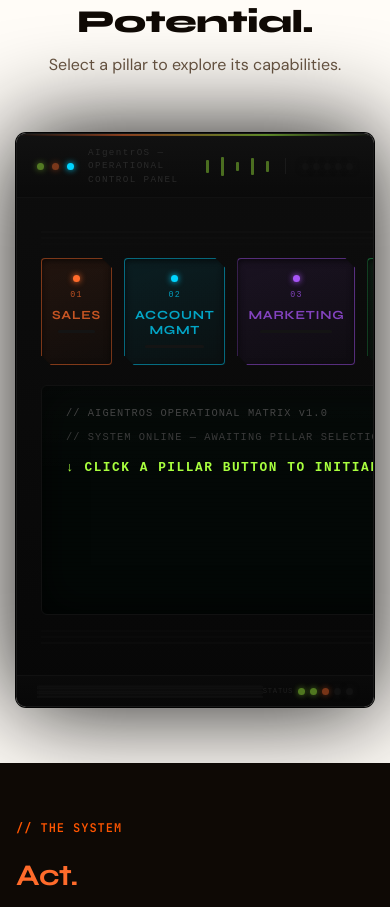
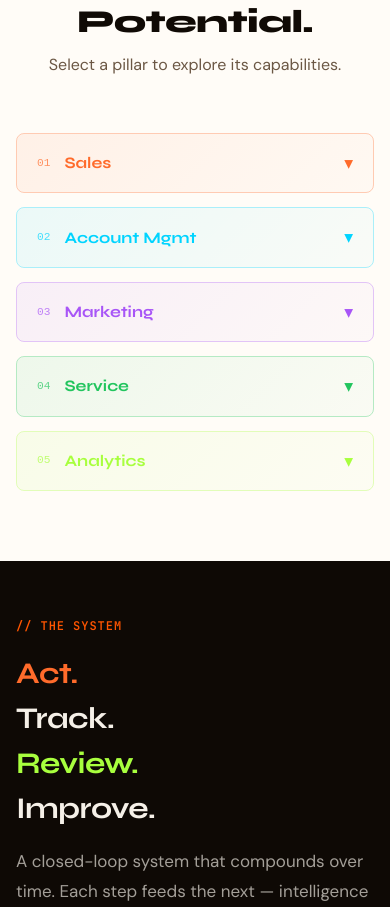
Before and after one commit to bradw1030/AigentrOS2, a Next.js app: page / in a window 390 px wide. Shown: the part 4002-4909 px from the top of the page. Built offline with nearby package versions, Linux system fonts and the light colour scheme.

Commit message:
Mobile framework accordion, responsive fixes

```diff
--- a/components/sections/FrameworkClient.tsx
+++ b/components/sections/FrameworkClient.tsx
@@ -308,8 +308,51 @@ export default function FrameworkClient() {
           </p>
         </div>
 
-        {/* ── Machine ── */}
-        <div style={{
+        {/* ── Mobile accordion ── */}
+        <div className="framework-mobile">
+          {pillars.map(p => {
+            const isOpen = active === p.id;
+            return (
+              <div key={p.id} style={{ borderRadius: 8, overflow: "hidden", border: `1.5px solid ${isOpen ? p.color : p.color + "55"}`, marginBottom: "0.875rem" }}>
+                <button
+                  onClick={() => toggle(p.id)}
+                  style={{
+                    width: "100%",
+                    display: "flex",
+                    alignItems: "center",
+                    justifyContent: "space-between",
+                    padding: "1rem 1.25rem",
+                    background: isOpen ? `linear-gradient(135deg, ${p.color}30, ${p.color}10)` : `linear-gradient(135deg, ${p.color}14, ${p.color}06)`,
+                    border: "none",
+                    cursor: "pointer",
+                  }}
+                >
+                  <div style={{ display: "flex", alignItems: "center", gap: "0.875rem" }}>
+                    <span style={{ fontFamily: "monospace", fontSize: "0.7rem", color: p.color, opacity: 0.7 }}>{p.number}</span>
+                    <span style={{ fontFamily: "var(--font-syne), sans-serif", fontWeight: 700, fontSize: "1rem", color: p.color }}>{p.name}</span>
+                  </div>
+                  <span style={{ color: p.color, fontSize: "1.1rem", transform: isOpen ? "rotate(180deg)" : "rotate(0deg)", transition: "transform 0.2s" }}>▾</span>
+                </button>
+                {isOpen && (
+                  <div style={{ padding: "1rem 1.25rem", background: "#0A0A0A", borderTop: `1px solid ${p.color}30` }}>
+                    <p style={{ fontFamily: "var(--font-dm-sans), sans-serif", fontSize: "0.875rem", color: p.color, fontWeight: 500, marginBottom: "0.875rem" }}>{p.tagline}</p>
+                    <ul style={{ listStyle: "none", padding: 0, margin: 0, display: "flex", flexDirection: "column", gap: "0.625rem" }}>
+                      {p.skills.map((skill, i) => (
+                        <li key={i} style={{ display: "flex", gap: "0.5rem", alignItems: "flex-start" }}>
+                          <span style={{ color: p.color, fontSize: "0.65rem", flexShrink: 0, marginTop: 4 }}>▶</span>
+                          <span style={{ fontFamily: "var(--font-dm-sans), sans-serif", fontSize: "0.875rem", color: "#999", lineHeight: 1.5 }}>{skill}</span>
+                        </li>
+                      ))}
+                    </ul>
+                  </div>
+                )}
+              </div>
+            );
+          })}
+        </div>
+
+        {/* ── Machine (desktop only) ── */}
+        <div className="framework-desktop" style={{
           background: "linear-gradient(180deg, #0D0D0D 0%, #070707 100%)",
           border: "1px solid #181818",
           borderRadius: 10,
@@ -448,13 +491,11 @@ export default function FrameworkClient() {
         </div>
       </div>
       <style>{`
+        .framework-mobile { display: none; }
+        .framework-desktop { display: block; }
         @media (max-width: 768px) {
-          .machine-panel {
-            grid-template-columns: 1fr !important;
-          }
-          .machine-sidebar {
-            display: none !important;
-          }
+          .framework-mobile { display: block; }
+          .framework-desktop { display: none !important; }
         }
       `}</style>
     </section>
```
